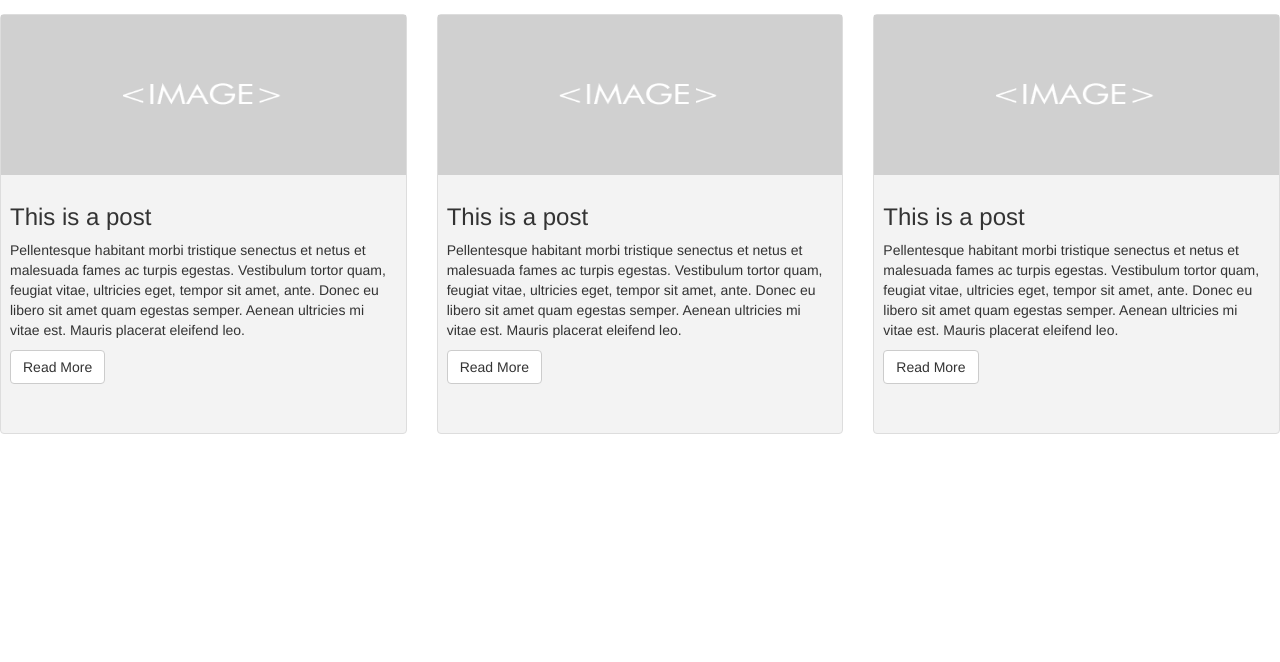
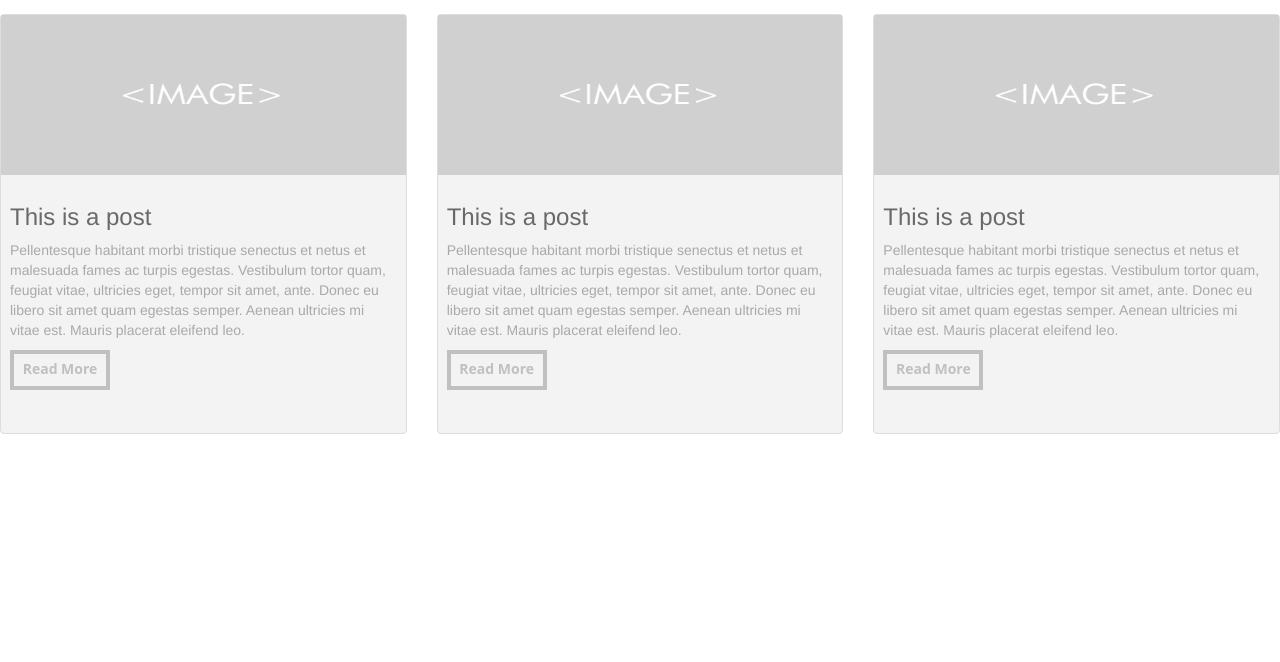
Before and after one commit to verazyd/CSS_Challenge, a plain HTML site: page Bootstrap/index.html in a window 1280 px wide. Shown: the part 138-800 px from the top of the page. Drawn offline with Linux system fonts and the light colour scheme.

Commit message:
Check with requirements

```diff
--- a/Bootstrap/index.html
+++ b/Bootstrap/index.html
@@ -38,7 +38,7 @@
             <div class="caption">
               <h3>This is a post</h3>
               <p>Pellentesque habitant morbi tristique senectus et netus et malesuada fames ac turpis egestas. Vestibulum tortor quam, feugiat vitae, ultricies eget, tempor sit amet, ante. Donec eu libero sit amet quam egestas semper. Aenean ultricies mi vitae est. Mauris placerat eleifend leo.</p>
-              <p><a href="#" class="btn btn-default" role="button">Read More</a></p>
+              <p> <a href="#" class="button">Read More</a></p>
             </div>
           </div>
         </div>
@@ -49,7 +49,7 @@
             <div class="caption">
               <h3>This is a post</h3>
               <p>Pellentesque habitant morbi tristique senectus et netus et malesuada fames ac turpis egestas. Vestibulum tortor quam, feugiat vitae, ultricies eget, tempor sit amet, ante. Donec eu libero sit amet quam egestas semper. Aenean ultricies mi vitae est. Mauris placerat eleifend leo.</p>
-              <p><a href="#" class="btn btn-default" role="button">Read More</a></p>
+              <p> <a href="#" class="button">Read More</a></p>
             </div>
           </div>
         </div>
@@ -60,7 +60,7 @@
             <div class="caption">
               <h3>This is a post</h3>
               <p>Pellentesque habitant morbi tristique senectus et netus et malesuada fames ac turpis egestas. Vestibulum tortor quam, feugiat vitae, ultricies eget, tempor sit amet, ante. Donec eu libero sit amet quam egestas semper. Aenean ultricies mi vitae est. Mauris placerat eleifend leo.</p>
-              <p> <a href="#" class="btn btn-default" role="button">Read More</a></p>
+              <p> <a href="#" class="button">Read More</a></p>
             </div>
           </div>
         </div>
--- a/Bootstrap/style.css
+++ b/Bootstrap/style.css
@@ -36,6 +36,7 @@ body,html{
 /*Content style*/
 .row h1{
   margin: 30px 15px;
+  color: #696969;
 }
 
 .thumbnail{
@@ -43,3 +44,29 @@ body,html{
   height:420px;
   padding: 0;
 }
+
+.thumbnail .caption h3{
+  color: #696969;
+}
+
+.thumbnail .caption p{
+  color: #A9A9A9;
+}
+
+.btn-default{
+  color: #C0C0C0;
+}
+
+.button {
+  display: block;
+  height: 40px;
+  width: 100px;
+  border: 4px solid #C0C0C0;
+  color: #C0C0C0;
+  text-align: center;
+  font: bold 1em/30px "Open Sans", Arial, Helvetica, sans-serif;
+}
+
+a.button {
+  text-decoration: none;
+}
```
